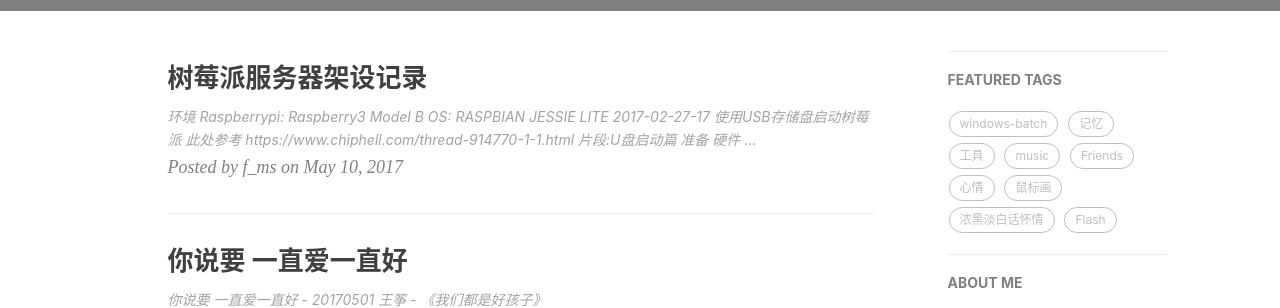
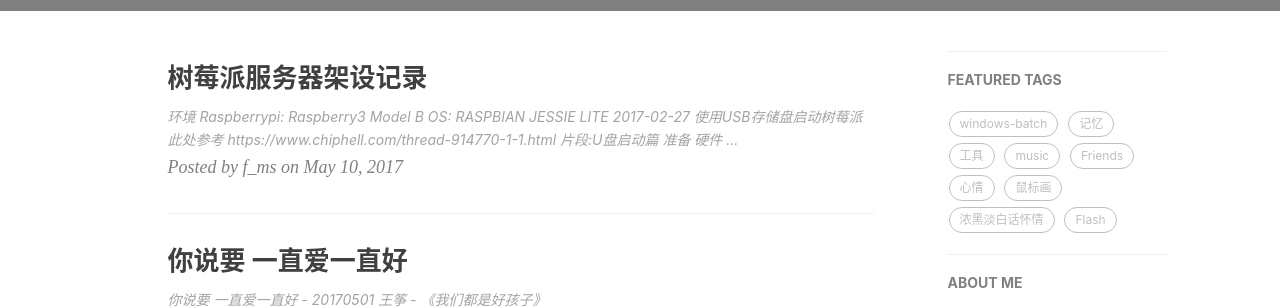
Before and after one commit to imfms/imfms.github.io, a Jekyll site: the page built from index.html, in a window 1280 px wide and 900 px high. Shown: the part 407-715 px from the top of the window. Built offline with Jekyll 4.4.1, drawn with Linux system fonts in a browser that asks for light colours; nearby versions of some CDN libraries; the list of posts is cut into pages by our own code; comment, search, counter and statistics services are not loaded.

Commit message:
Update 2017-05-10-raspberry-install-log.markdown

```diff
--- a/_posts/2017-05-10-raspberry-install-log.markdown
+++ b/_posts/2017-05-10-raspberry-install-log.markdown
@@ -8,7 +8,7 @@ tags: raspberrypi
 
 ### 环境
 - Raspberrypi: Raspberry3 Model B
-- OS: [RASPBIAN JESSIE LITE 2017-02-27-17](https://downloads.raspberrypi.org/raspbian_lite/images/raspbian_lite-2017-02-27/)
+- OS: [RASPBIAN JESSIE LITE 2017-02-27](https://downloads.raspberrypi.org/raspbian_lite/images/raspbian_lite-2017-02-27/)
 
 # 使用USB存储盘启动树莓派
 
```
